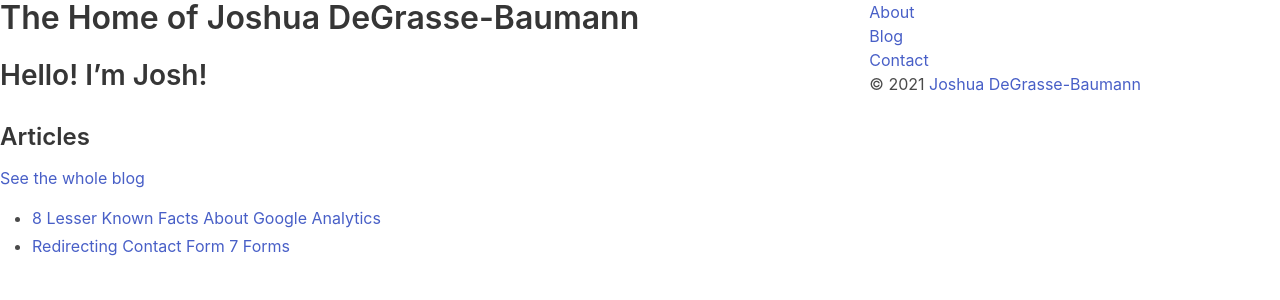
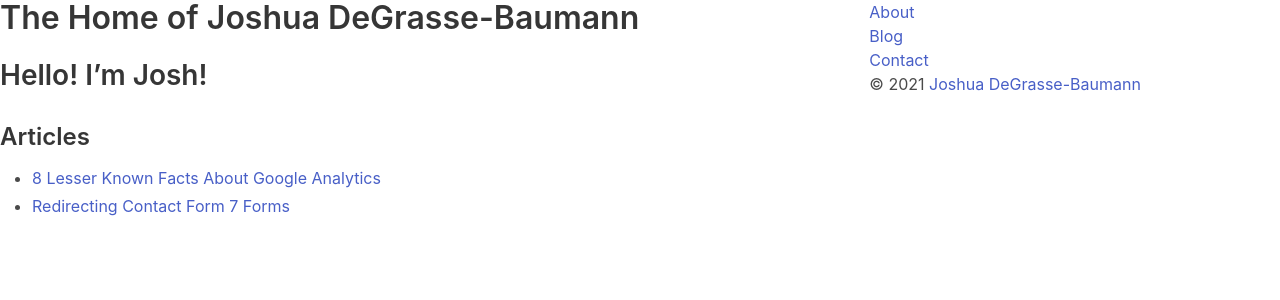
Before and after one commit to jdegbau/jdegbau.github.io, a Jekyll site: the page built from index.md, in a window 1280 px wide. Shown: the top 300 px of the page. Built offline with Jekyll 4.4.1, drawn with Linux system fonts in a browser that asks for light colours.

Commit message:
Removed "all blogs" link from homepage

```diff
--- a/index.md
+++ b/index.md
@@ -6,7 +6,6 @@ title: "The Home of Joshua DeGrasse-Baumann"
 ## Hello! I'm Josh!
 
 <h3>Articles</h3>
-<a href="{% link blog.md %}">See the whole blog</a>
 <ul>
 {% for post in site.posts %}
   <li>
```
